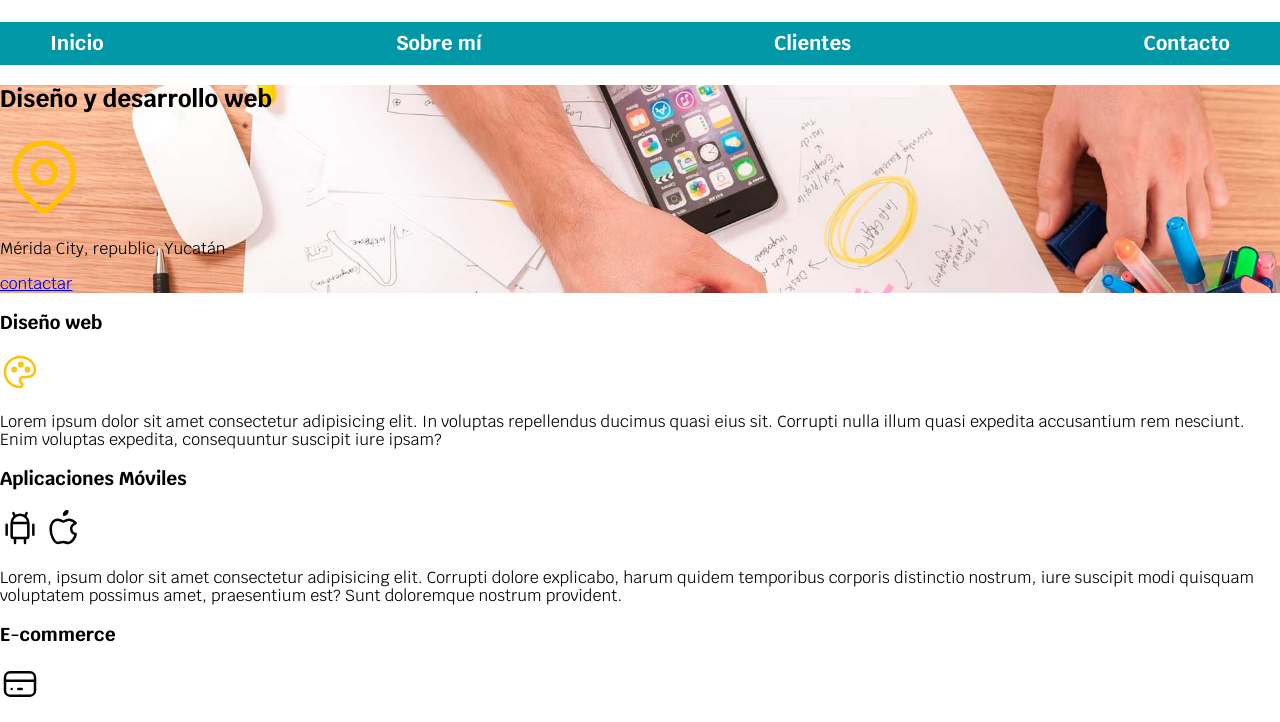
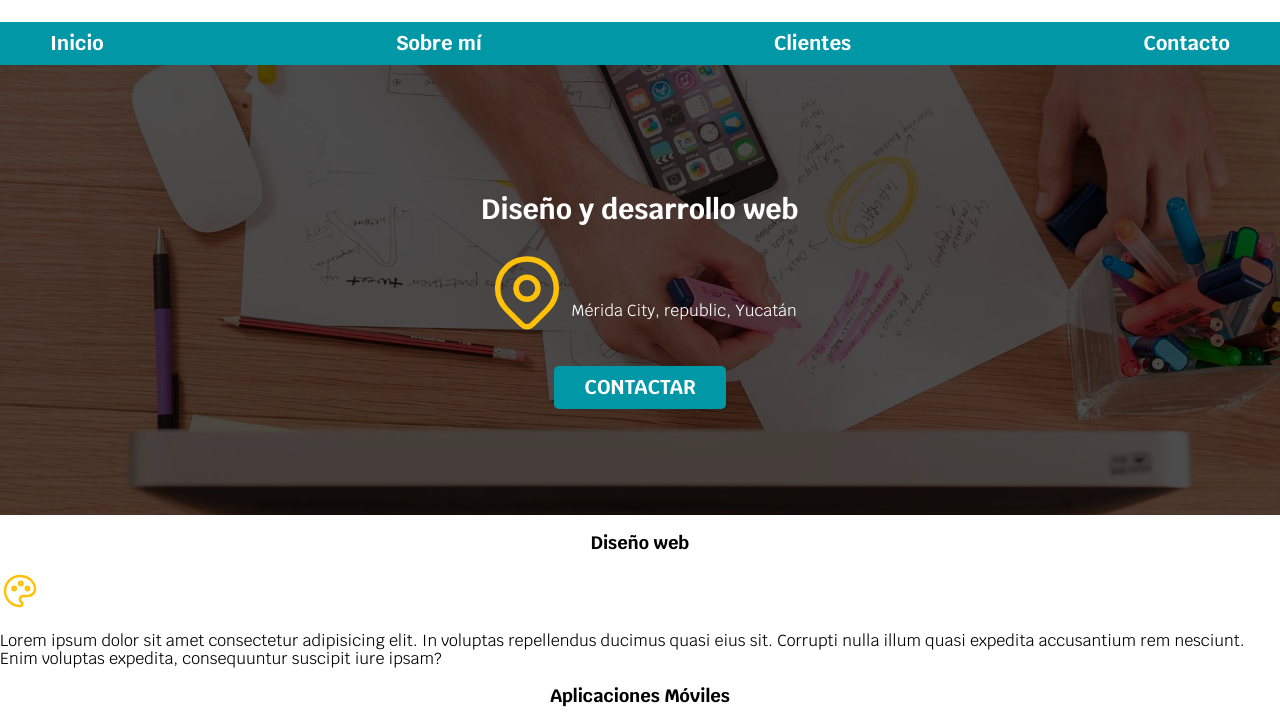
Before and after one commit to Dessie2/Developer_page_7SA, a plain HTML site: page index.html in a window 1280 px wide. Shown: the part 73-795 px from the top of the page. Drawn offline with Linux system fonts and the light colour scheme.

Commit message:
Hero section finished

```diff
--- a/css/styles.css
+++ b/css/styles.css
@@ -9,7 +9,31 @@
 html{
     /*tamaño que se ve dentro de cualquier dispositivo*/
     font-size: 62.5%;
+    font-family: Arial, Helvetica, sans-serif;
+    /*Hack para modelo de caja*/
+    box-sizing: border-box;
 }
+*, *::before, *::after{
+    /*Hack para modelo de caja*/
+    box-sizing: inherit;
+}
+/*Tipografia*/
+
+h1{
+    font-size: 3.8rem;
+}
+
+h2{
+    font-size: 2.8rem;
+}
+h3{
+    font-size: 1.8rem;
+}
+
+h1,h2,h3{
+    text-align: center;
+}
+
 body{
     /*16 px es el tamaño de los navegadores  */
     font-size: 16px;
@@ -66,4 +90,56 @@ body{
     background-image: url("/img/hero.jpg");
     background-repeat: no-repeat;
     background-size: cover;
+    height: 450px;/*altura del elemento hero*/
+    position: relative; /*para manipular la posicion,
+    el padre siempre tiene que ser relativo*/
 }
+.contenido-hero{
+    position:absolute; /*para manejar la posicion,
+    el hijo tiene que ser absoluto*/
+    background-color: rgba(0,0,0,.7) ; /*opacidad al 70%*/
+    width: 100%;
+    height: 100%;
+    /*Aliniear vertical y horizontal*/
+    display: flex;
+    flex-direction: column;
+    align-items: center;
+    justify-content: center;
+
+}
+.contenido-hero p,
+.contenido-hero h2{
+    color: var(--blanco);
+}
+.ubicacion{
+    display: flex;
+    align-items: flex-end;
+}
+.boton{
+    /*Color de fondo del botón*/
+  background-color: var(--secundario);
+  color: var(--blanco);
+  /*espacio al boton, el primer valor es top-bottom, el segundo valor right-left*/
+  padding: 1rem 3rem;
+  margin-top: 3rem;
+  /*tamaño de letra*/
+  font-size: 2rem;
+  /*quitar subrayado*/
+  text-decoration: none;
+  text-transform: uppercase;
+  /*texto en negritas*/
+  font-weight: bold;
+  /*bordes redondeado*/
+  border-radius: .5rem;
+  /*ancho del boton 90%*/
+  width: 90%;
+  /*centrar el texto del boton*/
+  text-align: center;
+
+}
+
+@media (min-width: 768px) {
+ .boton{
+    width: auto;
+ }
+}
--- a/index.html
+++ b/index.html
@@ -34,9 +34,11 @@
 <section class="hero">
     <div class="contenido-hero">
             <h2>Diseño y desarrollo web</h2>
+       <div class="ubicacion">
             <svg xmlns="http://www.w3.org/2000/svg" viewBox="0 0 24 24" fill="none" stroke="#ffc107" stroke-linecap="round" stroke-linejoin="round" width="88" height="88" stroke-width="1.5"> <path d="M9 11a3 3 0 1 0 6 0a3 3 0 0 0 -6 0"></path> <path d="M17.657 16.657l-4.243 4.243a2 2 0 0 1 -2.827 0l-4.244 -4.243a8 8 0 1 1 11.314 0z"></path> </svg>
             <p>Mérida City, republic, Yucatán</p>
-            <a href="#">contactar</a>
+        </div>
+            <a class="boton" href="#">contactar</a>
     </div>
 </section>
 
```
